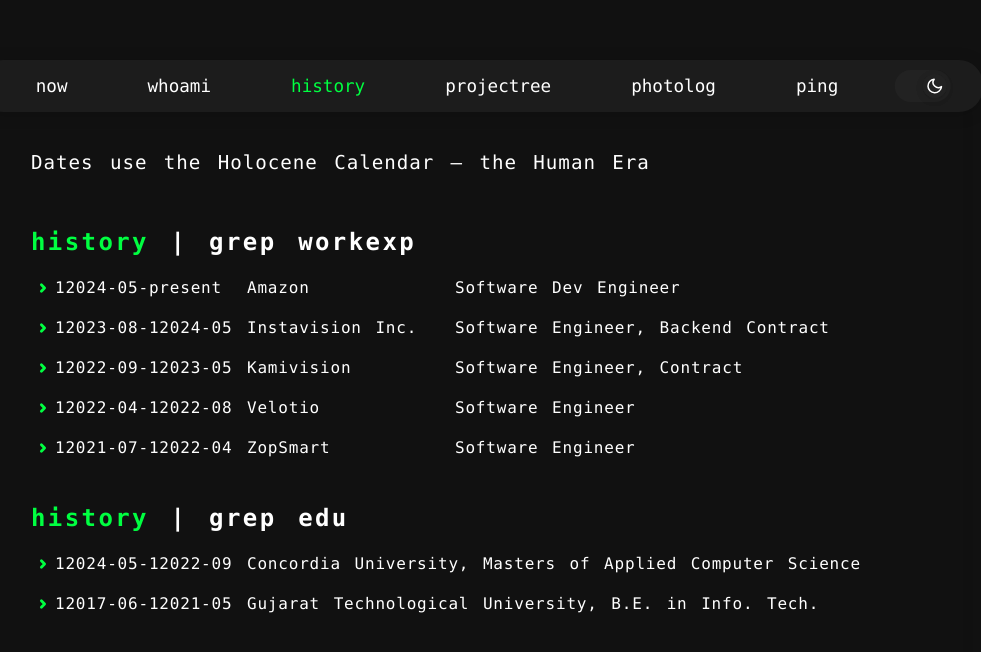
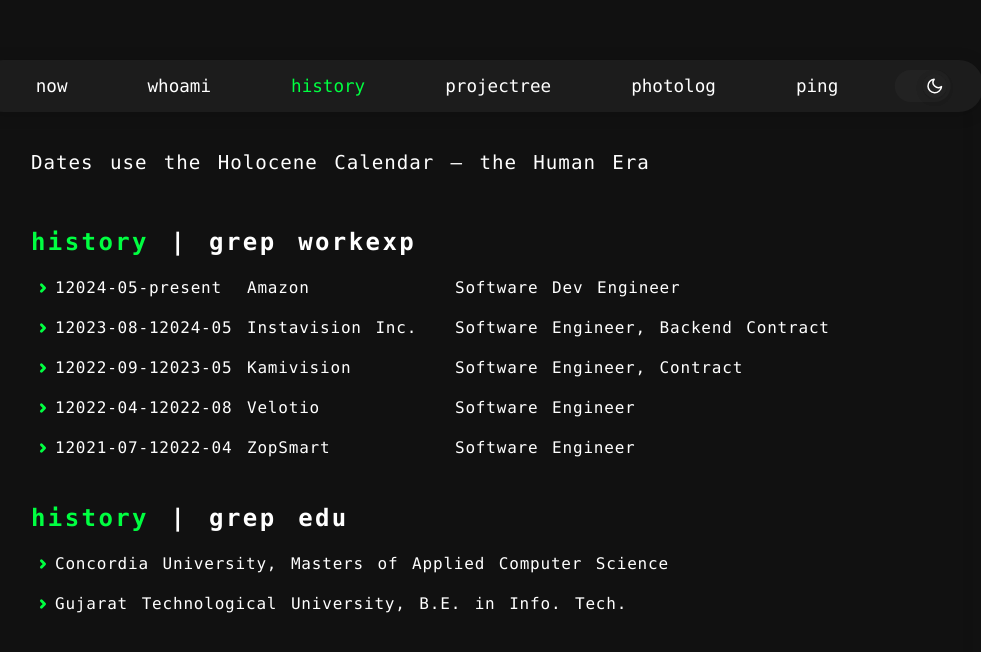
Before and after one commit to akshitdesai/akshitdesai.github.io, a React (Create React App) app: page /history in a window 1280 px wide. Shown: the top 652 px of the page, without its empty margins (159-1140 px from the left). Built offline with nearby package versions, Linux system fonts and the light colour scheme.

Commit message:
Remove dates and years

```diff
--- a/src/data/edu.json
+++ b/src/data/edu.json
@@ -1,7 +1,5 @@
 [
 	{
-		"startDate": "12024-05",
-		"endDate": "12022-09",
 		"institute": "Concordia University",
         "colorN": 9,
 		"degree": "Masters of Applied Computer Science",
@@ -13,17 +11,15 @@
 			{
 				"title": "Teaching Assistant",
 				"description": [
-						"SOEN-363, Database Systems for Software Engineers (Winter & Fall 12023)",
-						"COMP-353, Databases (Fall 12023)",
-						"COMP-345, Advanced Program Design with C++ (Winter 12024)",
-						" BTM-382, Database Management (Winter 12024)"
+						"SOEN-363, Database Systems for Software Engineers",
+						"COMP-353, Databases",
+						"COMP-345, Advanced Program Design with C++",
+						" BTM-382, Database Management"
 				]
 			}
 		]
 	},
 	{
-		"startDate": "12017-06",
-		"endDate": "12021-05",
 		"institute": "Gujarat Technological University",
         "colorN": 7,
 		"degree": "B.E. in Info. Tech.",
--- a/src/data/ping.json
+++ b/src/data/ping.json
@@ -22,5 +22,9 @@
   {
     "platform": "akshitdesai.me",
     "link": "https://akshitdesai.me"
+  },
+  {
+    "platform": "Spotify",
+    "link": "https://open.spotify.com/user/1wvmstd75taxwxuhvl5pz1lc6"
   }
 ]
--- a/src/pages/History.tsx
+++ b/src/pages/History.tsx
@@ -27,8 +27,8 @@
 }
 
 interface Edu {
-  startDate: string;
-  endDate: string;
+  // startDate: string;
+  // endDate: string;
   institute: string;
   colorN: number;
   degree: string;
@@ -181,12 +181,12 @@
                   <polyline points="8 6 12 10 8 14" fill="none" stroke="currentColor" strokeWidth="3.5" strokeLinecap="round" strokeLinejoin="round" />
                 </svg>
               </span>
-              <span className="history-date">
+              {/* <span className="history-date">
                 {openIdx && openIdx.type === 'edu' && openIdx.idx === idx
                   ? <>{colorFirstN(ed.startDate, 8)}</>
                   : ed.startDate}
                 -{ed.endDate}
-              </span>
+              </span> */}
               <span className="history-company history-institute">
                 {openIdx && openIdx.type === 'edu' && openIdx.idx === idx
                   ? <>{colorFirstN(ed.institute,  ed.colorN)}</>
```
